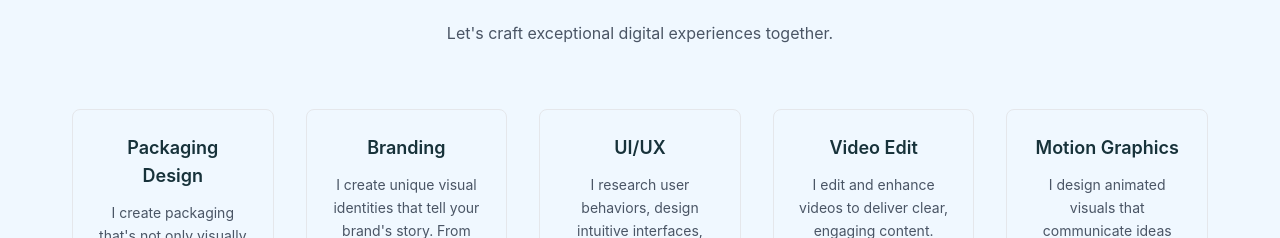
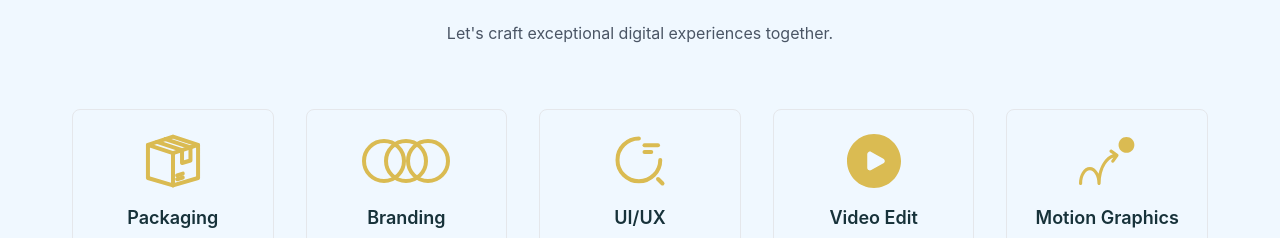
Before and after one commit to leonardobabinski/babinskidesign, a React (Vite) app: page / in a window 1280 px wide. Shown: the part 1182-1420 px from the top of the page. Built offline with nearby package versions, Linux system fonts and the light colour scheme.

Commit message:
Update Services.jsx

```diff
--- a/src/components/Services.jsx
+++ b/src/components/Services.jsx
@@ -78,6 +78,10 @@ const Services = () => {
               key={index}
               className="text-center p-4 md:p-6 border border-gray-200 rounded-lg hover:shadow-lg transition-all duration-300 hover:border-[#DABB52]/50"
             >
+                  {/* Ícone SVG */}
+    <div className="flex justify-center items-center h-[54px] mb-4">
+      {service.icon}
+    </div>
               <h3 className="text-base md:text-lg font-semibold mb-2 md:mb-3 text-[#17323A]">
                 {service.title}
               </h3>
```
